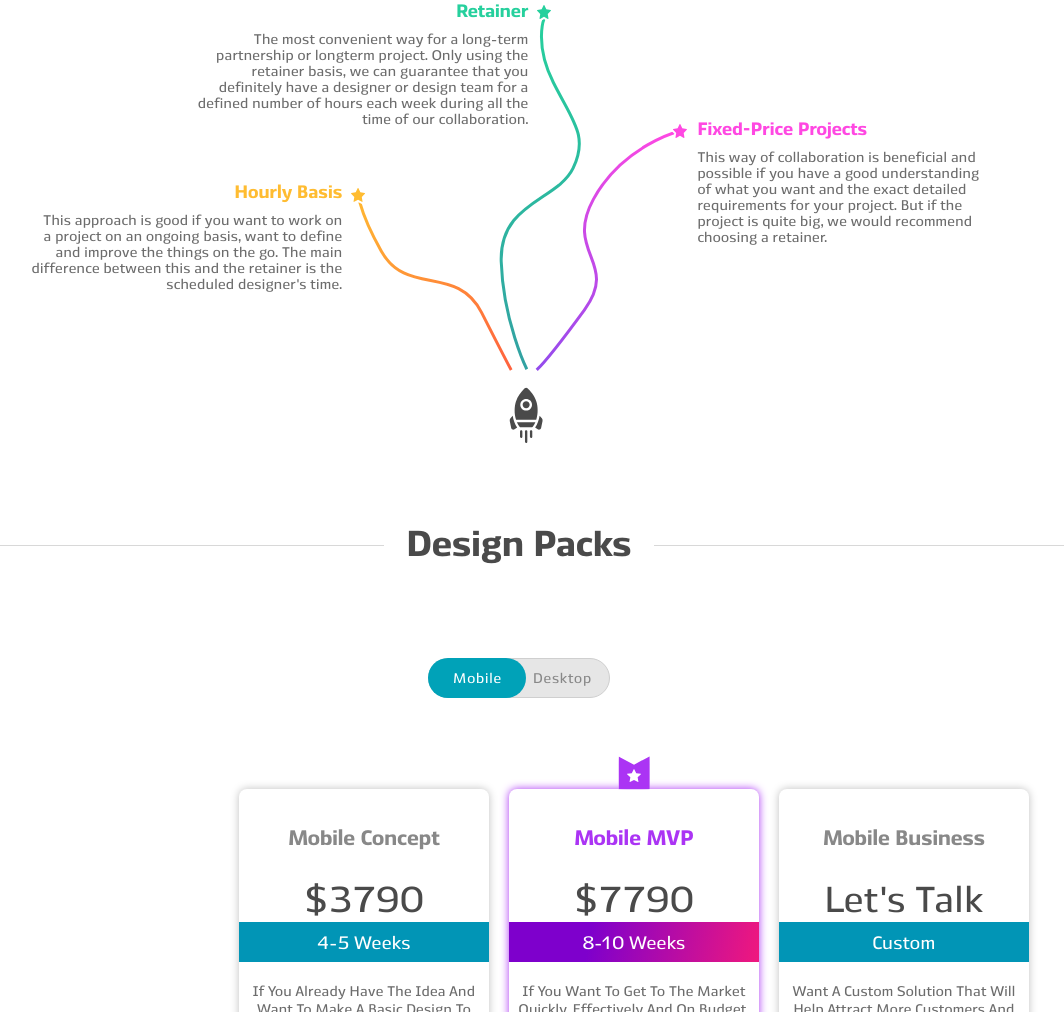
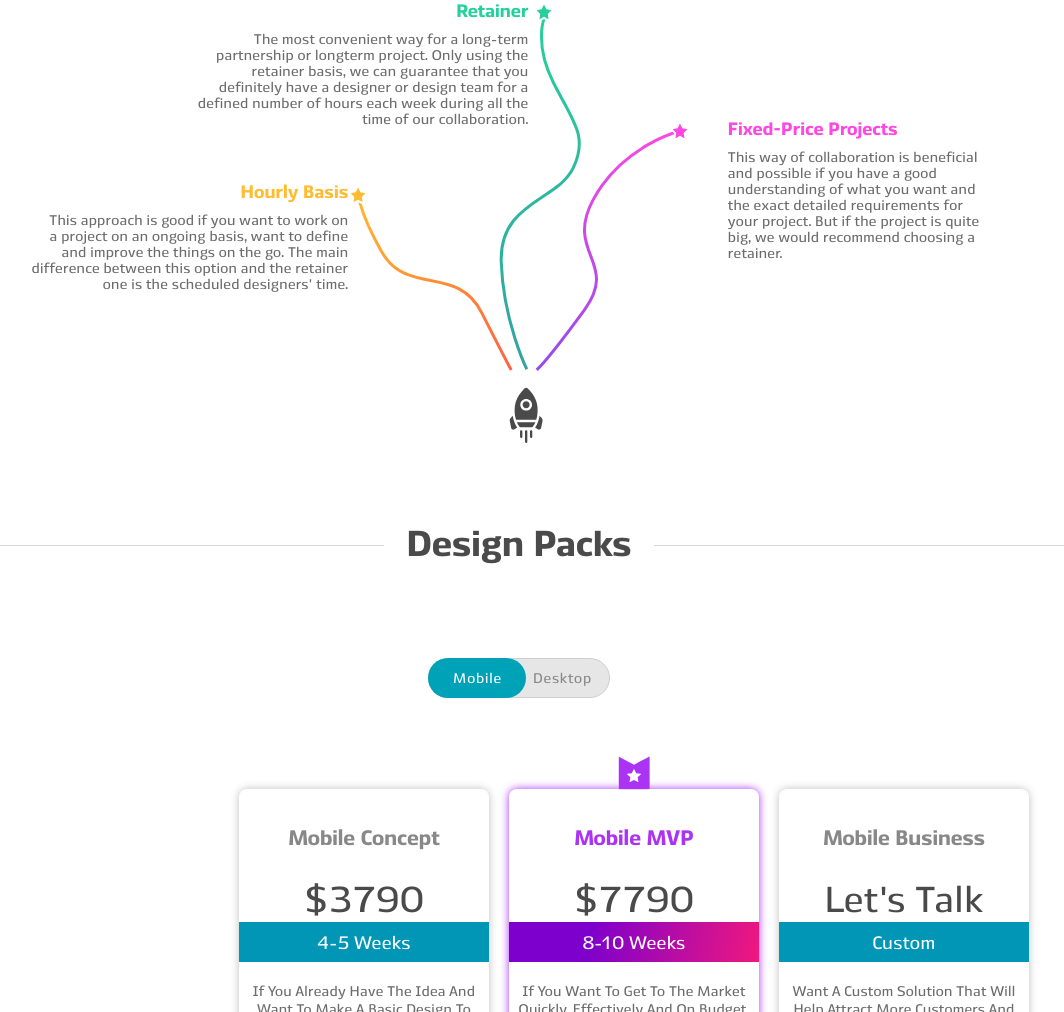
Before and after one commit to Zarudensky/leverageux-v4, a plain HTML site: page pricing.html in a window 1280 px wide. Shown: the part 833-1845 px from the top of the page, without its empty margins (121-1185 px from the left). Drawn offline with nearby package versions, Linux system fonts and the light colour scheme; a script that the page names is missing.

Commit message:
Edit texts in section ways

```diff
--- a/pricing.html
+++ b/pricing.html
@@ -96,20 +96,20 @@
 					<div class="ways__block fpp">
 						<h3 class="ways__block-title">Fixed-Price Projects</h3>
 						<p class="ways__block-descr">
-							This way of collaboration is beneficial and<br> possible if you have a good understanding<br> of what you want and the exact detailed<br> requirements for your project. But if the<br> project is quite big, we would recommend<br> choosing a retainer.
+							This way of collaboration is beneficial<br> and possible if you have a good<br> understanding of what you want and<br> the exact detailed requirements for<br> your project. But if the project is quite<br> big, we would recommend choosing a<br> retainer.
 						</p>
 					</div>
 					<div class="ways__block basis">
 						<h3 class="ways__block-title">Hourly Basis</h3>
 						<p class="ways__block-descr">
-							This approach is good if you want to work on<br> a project on an ongoing basis, want to define<br> and improve the things on the go. The main<br> difference between this and the retainer is the<br> scheduled designer's time.
+							This approach is good if you want to work on<br> a project on an ongoing basis, want to define<br> and improve the things on the go. The main<br> difference between this option and the retainer<br> one is the scheduled designers' time.
 						</p>
 					</div>
 				</div>
-				<!-- <div class="ways__lines"></div> -->
 			</section>
 
 			<section class="content__section section__plans">
+				<!-- <div class="ways__lines"></div> -->
 				<h2 class="section__plans_title">Design Packs</h2>
 				<div class="title__line"></div>
 				<ul class="radio__switch">
```
